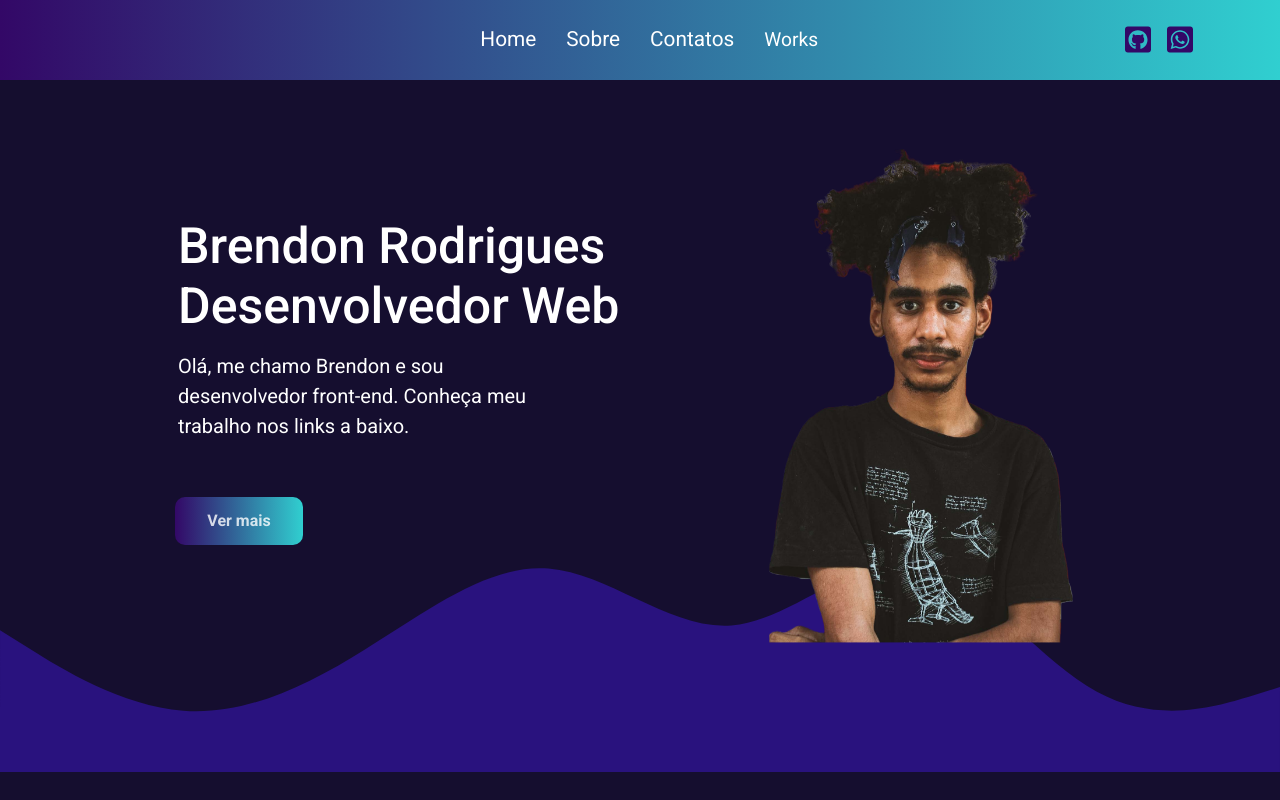
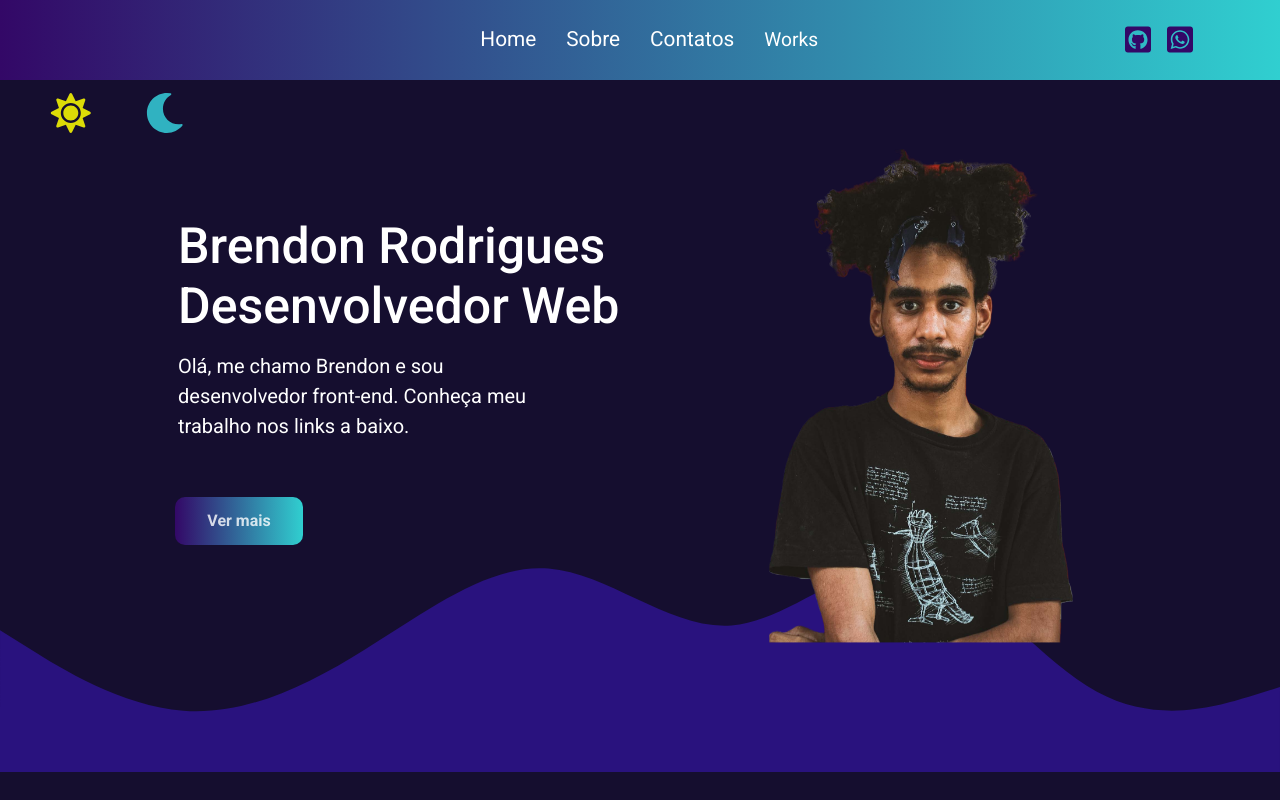
Before and after one commit to brendonrodri/Meu-Portfolio, a React (Create React App) app: page / in a window 1280 px wide. Built offline with nearby package versions, Linux system fonts and the light colour scheme.

Commit message:
Adiconado botões de dark e light mode

```diff
--- a/src/Components/Main/index.js
+++ b/src/Components/Main/index.js
@@ -1,11 +1,19 @@
 import React from "react"
 import { Link } from "react-router-dom"
+import {FaMoon, FaSun} from "react-icons/fa"
 import * as S from "../styles"
+import "../../styles.css"
 import ProfilePic from "../Assets/Profile.png"
 import FooterComponent from "../Footer"
 export default function MainComponent (){
     return(
         <>
+        <S.DarkModeButtonDiv>
+            <button onClick={()=>{
+                document.body.style.backgroundColor = "#30cfd0";
+        }}><FaSun className="SunIcon" /></button>
+            <button onClick={()=>{document.body.style.backgroundColor = "#150e2f"}}><FaMoon className="MoonIcon" /></button>
+        </S.DarkModeButtonDiv>
         <S.Main>
             <S.DescriptionDiv>
                 <S.TitleDescription>
```
